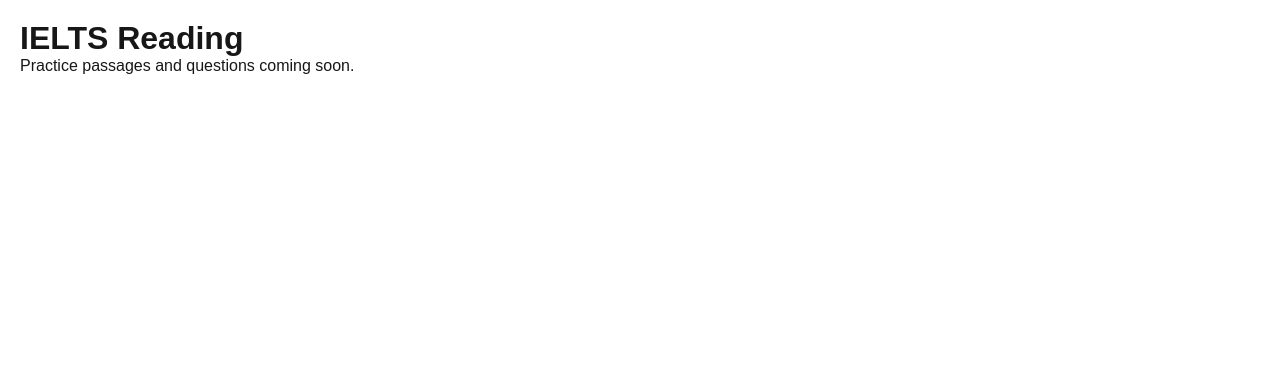
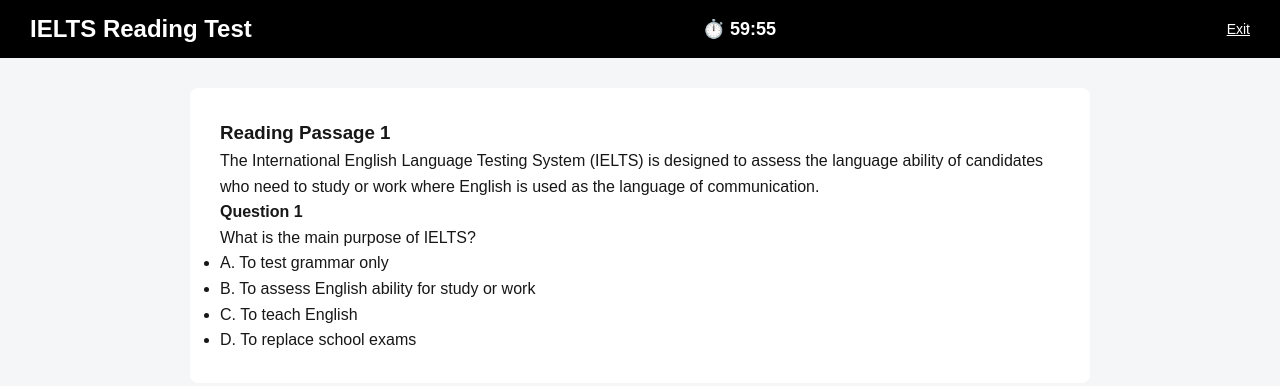
Before and after one commit to annievnnguyen-stack/ielts-practice-site, a Next.js app: page /reading in a window 1280 px wide. Shown: the top 386 px of the page. Built offline with nearby package versions, Linux system fonts and the light colour scheme.

Commit message:
Add IELTS-style exam layout with timer

```diff
--- /dev/null
+++ b/components/ExamLayout.js
@@ -0,0 +1,36 @@
+import { useEffect, useState } from "react";
+import styles from "../styles/Exam.module.css";
+import Link from "next/link";
+
+export default function ExamLayout({ title, timeInMinutes, children }) {
+  const [timeLeft, setTimeLeft] = useState(timeInMinutes * 60);
+
+  useEffect(() => {
+    if (timeLeft <= 0) return;
+
+    const timer = setInterval(() => {
+      setTimeLeft((t) => t - 1);
+    }, 1000);
+
+    return () => clearInterval(timer);
+  }, [timeLeft]);
+
+  const minutes = Math.floor(timeLeft / 60);
+  const seconds = timeLeft % 60;
+
+  return (
+    <div className={styles.page}>
+      <header className={styles.header}>
+        <h2>{title}</h2>
+        <div className={styles.timer}>
+          ⏱️ {minutes}:{seconds.toString().padStart(2, "0")}
+        </div>
+        <Link href="/" className={styles.exit}>
+          Exit
+        </Link>
+      </header>
+
+      <main className={styles.content}>{children}</main>
+    </div>
+  );
+}
--- a/pages/reading.js
+++ b/pages/reading.js
@@ -1,8 +1,25 @@
+import ExamLayout from "../components/ExamLayout";
+
 export default function Reading() {
   return (
-    <div style={{ padding: 20 }}>
-      <h1>IELTS Reading</h1>
-      <p>Practice passages and questions coming soon.</p>
-    </div>
+    <ExamLayout title="IELTS Reading Test" timeInMinutes={60}>
+      <h3>Reading Passage 1</h3>
+
+      <p>
+        The International English Language Testing System (IELTS) is designed to
+        assess the language ability of candidates who need to study or work where
+        English is used as the language of communication.
+      </p>
+
+      <h4>Question 1</h4>
+      <p>What is the main purpose of IELTS?</p>
+
+      <ul>
+        <li>A. To test grammar only</li>
+        <li>B. To assess English ability for study or work</li>
+        <li>C. To teach English</li>
+        <li>D. To replace school exams</li>
+      </ul>
+    </ExamLayout>
   );
 }
--- /dev/null
+++ b/styles/Exam.module.css
@@ -0,0 +1,34 @@
+.page {
+  min-height: 100vh;
+  background: #f4f6f8;
+  font-family: Arial, sans-serif;
+}
+
+.header {
+  display: flex;
+  justify-content: space-between;
+  align-items: center;
+  background: #000;
+  color: #fff;
+  padding: 15px 30px;
+}
+
+.timer {
+  font-size: 18px;
+  font-weight: bold;
+}
+
+.exit {
+  color: #fff;
+  text-decoration: underline;
+  font-size: 14px;
+}
+
+.content {
+  max-width: 900px;
+  margin: 30px auto;
+  background: #fff;
+  padding: 30px;
+  border-radius: 8px;
+  line-height: 1.6;
+}
```
